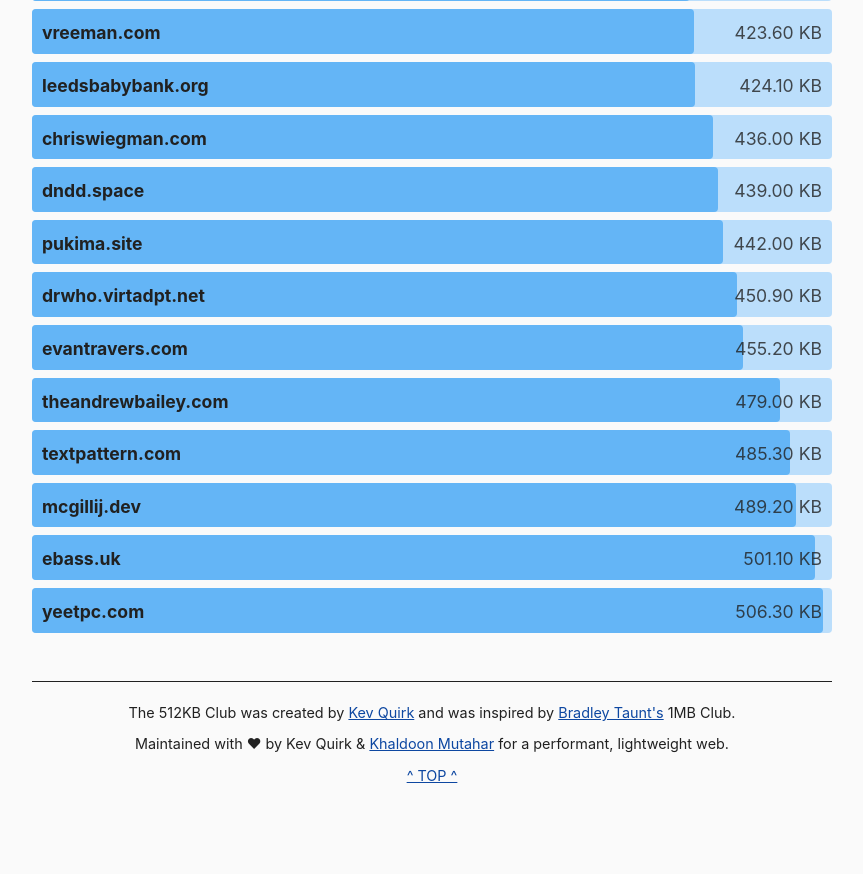
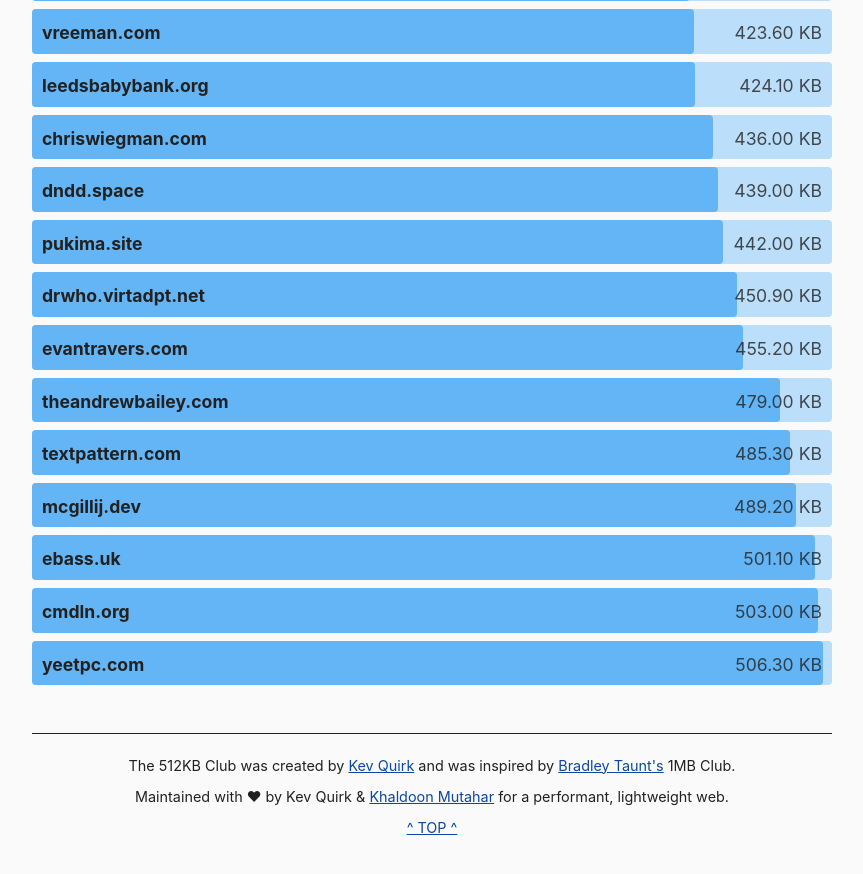
Before and after one commit to kevquirk/512kb.club, a Jekyll site: the page built from index.md, in a window 1280 px wide and 900 px high, scrolled down 15774 px. Shown: the top 874 px of the window, without its empty margins (208-1071 px from the left). Built offline with Jekyll 4.4.1, drawn with Linux system fonts in a browser that asks for light colours; before the commit the page ends 16622 px from its top, so only the background shows below that.

Commit message:
Added cmdln.org
Oh, looks like I can squeek in under the wire.

```diff
--- a/_data/sites.yml
+++ b/_data/sites.yml
@@ -1447,3 +1447,8 @@
   url: https://zwieratko.sk/
   size: 27
   last_checked: 2021-05-18
+
+- domain: cmdln.org
+  url: https://cmdln.org
+  size: 503
+  last_checked: 2021-05-18
```
